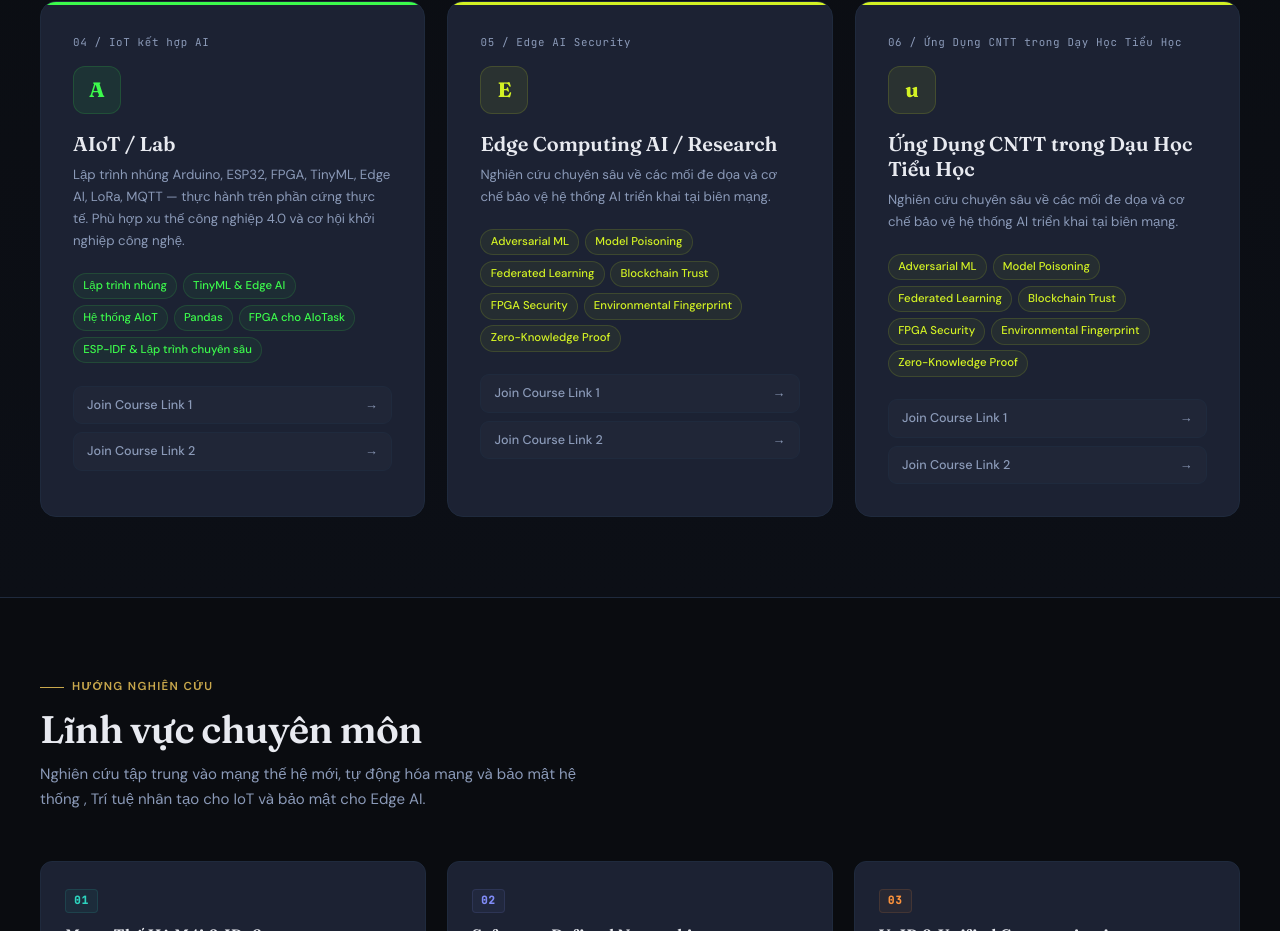
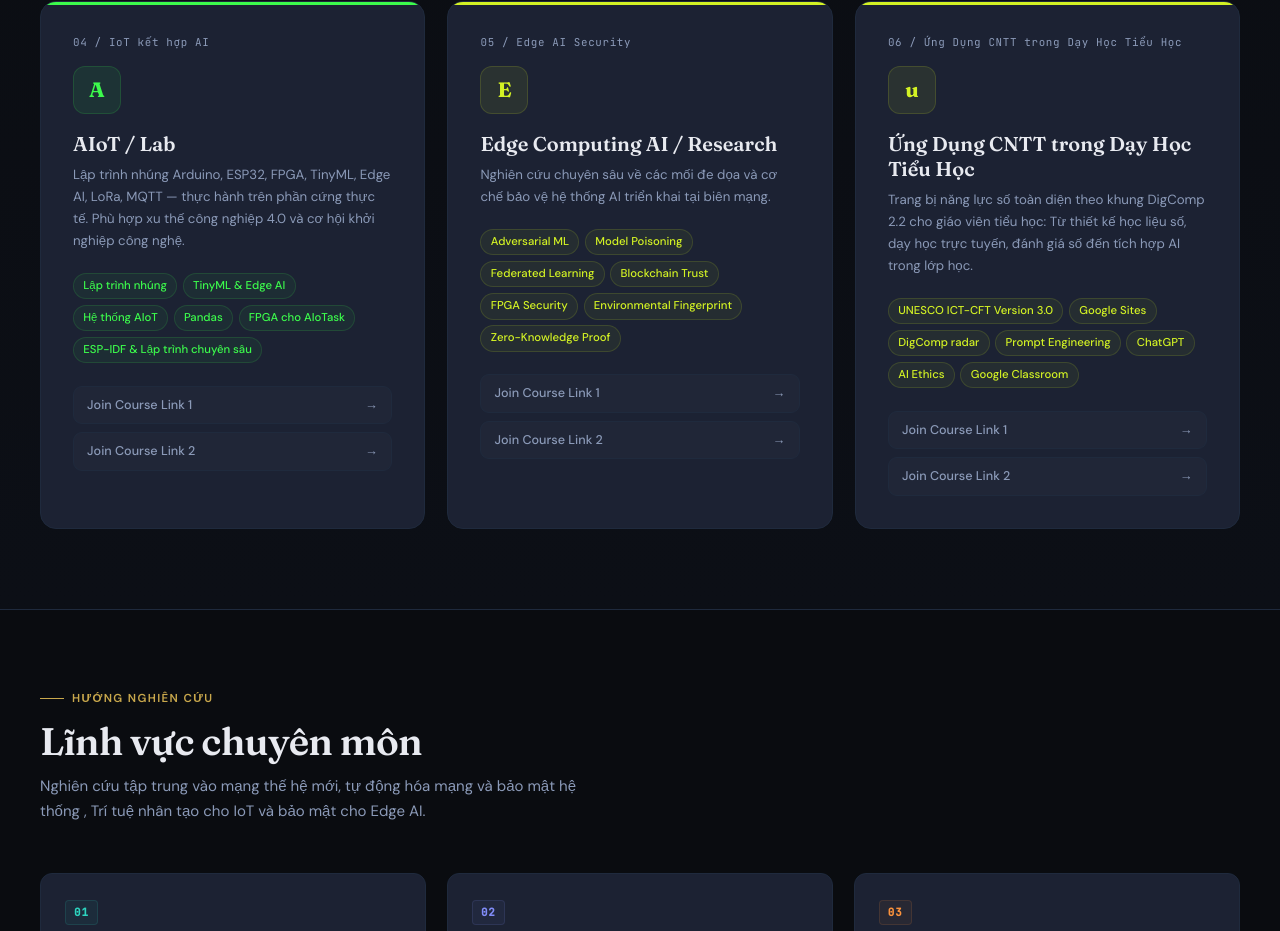
Before and after one commit to phuctran2510/portfolio, a React (Vite) app: page / in a window 1280 px wide. Shown: the part 1699-2630 px from the top of the page. Built offline with nearby package versions, Linux system fonts and the light colour scheme; the HTML template or start-up script is replaced by a standard one.

Commit message:
update portfolio

```diff
--- a/src/data/site.js
+++ b/src/data/site.js
@@ -96,11 +96,11 @@ export const courses = [
     num:   '06',
     cat:   'Ứng Dụng CNTT trong Dạy Học Tiểu Học ',
     icon:  'u',
-    title: 'Ứng Dụng CNTT trong Dạu Học Tiểu Học ',
+    title: 'Ứng Dụng CNTT trong Dạy Học Tiểu Học ',
     color: '#d3f224',
-    desc:  'Nghiên cứu chuyên sâu về các mối đe dọa và cơ chế bảo vệ hệ thống AI triển khai tại biên mạng.',
+    desc:  'Trang bị năng lực số toàn diện theo khung DigComp 2.2 cho giáo viên tiểu học: Từ thiết kế học liệu số, dạy học trực tuyến, đánh giá số đến tích hợp AI trong lớp học.',
 
-    tags:  ['Adversarial ML','Model Poisoning','Federated Learning','Blockchain Trust','FPGA Security','Environmental Fingerprint','Zero-Knowledge Proof'],
+    tags:  ['UNESCO ICT-CFT Version 3.0','Google Sites','DigComp radar','Prompt Engineering','ChatGPT','AI Ethics','Google Classroom'],
     links: [
       { label: 'Join Course Link 1', url: 'https://edge.tranvinhphuc.io.vn/' },
       { label: 'Join Course Link 2',     url: 'https://edge.phuctran.io.vn/' },
```
